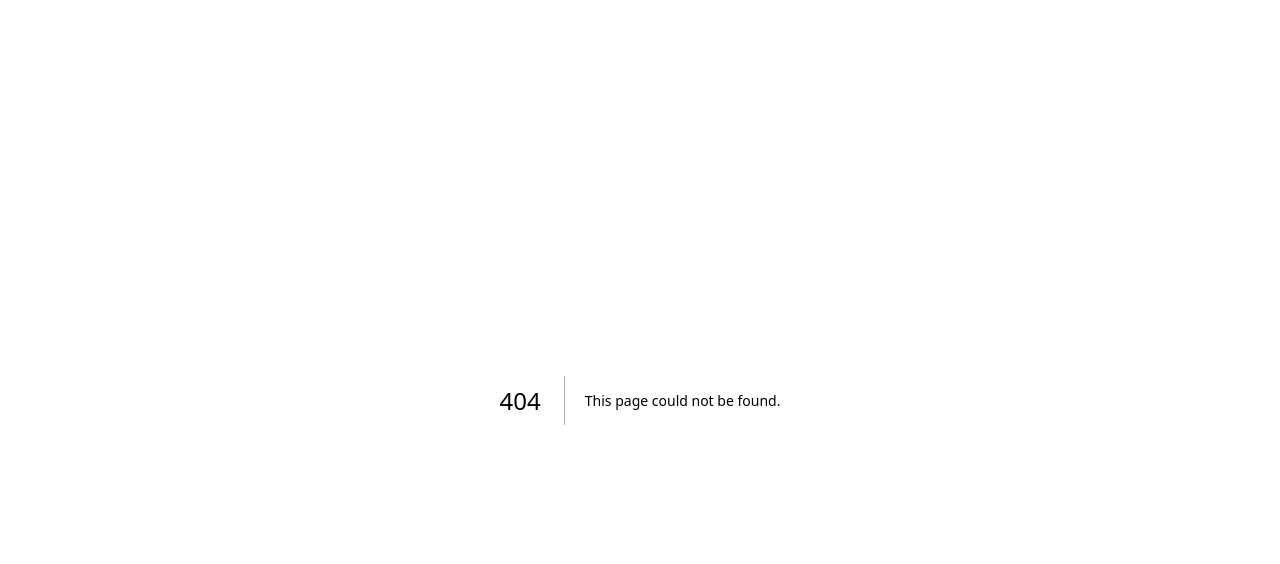
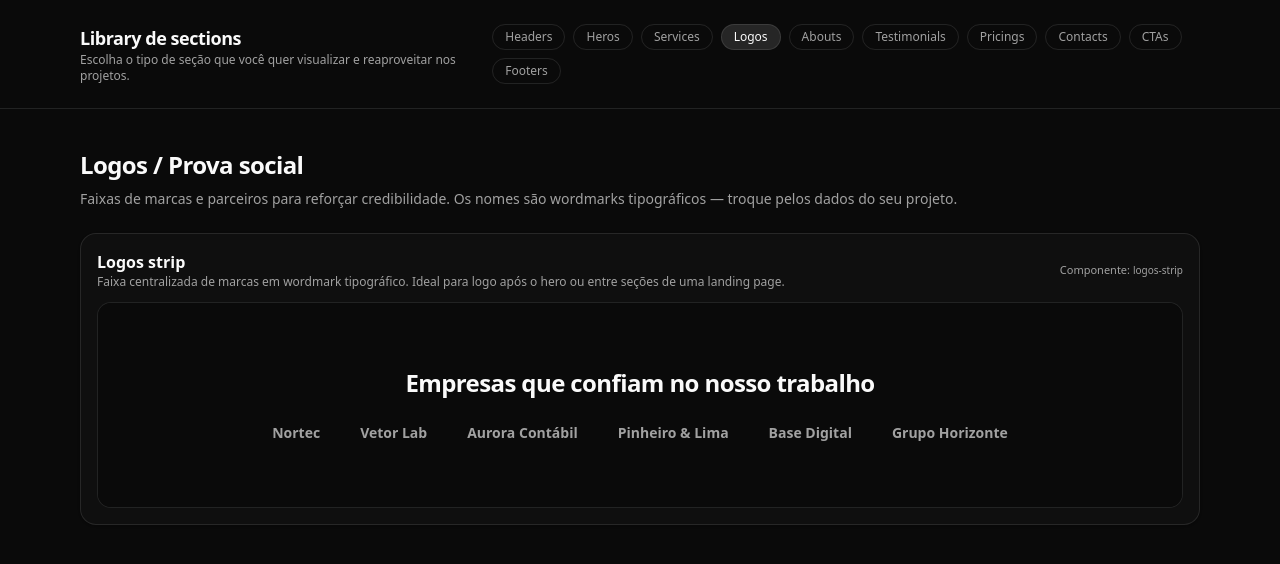
Before and after one commit to svitordev/svitordev-ui-lab, a Next.js app: page /library/logos in a window 1280 px wide. Before the commit this address had no page. Shown: the top 564 px of the page. Built offline with nearby package versions, Linux system fonts and the light colour scheme.

Commit message:
feat: add logos social proof strip

```diff
--- /dev/null
+++ b/app/library/logos/page.tsx
@@ -0,0 +1,82 @@
+// app/library/logos/page.tsx
+import type { Metadata } from "next";
+import {
+  LogosStrip,
+  type LogosStripProps,
+} from "@/components/sections/logos/logos-strip";
+
+export const metadata: Metadata = {
+  title: "Library · Logos",
+  description: "Faixa de logos e prova social para sites institucionais.",
+};
+
+type LogosItem = {
+  id: string;
+  name: string;
+  description: string;
+  props: LogosStripProps;
+};
+
+const logos: LogosItem[] = [
+  {
+    id: "logos-strip",
+    name: "Logos strip",
+    description:
+      "Faixa centralizada de marcas em wordmark tipográfico. Ideal para logo após o hero ou entre seções de uma landing page.",
+    props: {
+      title: "Empresas que confiam no nosso trabalho",
+      items: [
+        { name: "Nortec" },
+        { name: "Vetor Lab" },
+        { name: "Aurora Contábil" },
+        { name: "Pinheiro & Lima" },
+        { name: "Base Digital" },
+        { name: "Grupo Horizonte" },
+      ],
+    },
+  },
+];
+
+export default function LogosLibraryPage() {
+  return (
+    <main className="min-h-screen bg-background">
+      <div className="mx-auto max-w-6xl px-4 py-10 space-y-6">
+        <header className="space-y-2">
+          <h1 className="text-2xl font-semibold tracking-tight">
+            Logos / Prova social
+          </h1>
+          <p className="text-sm text-muted-foreground">
+            Faixas de marcas e parceiros para reforçar credibilidade. Os nomes
+            são wordmarks tipográficos — troque pelos dados do seu projeto.
+          </p>
+        </header>
+
+        <section className="space-y-4">
+          {logos.map(({ id, name, description, props }) => (
+            <div
+              key={id}
+              className="space-y-3 rounded-2xl border bg-muted/20 p-4 text-sm shadow-sm"
+            >
+              <div className="flex flex-col gap-1 md:flex-row md:items-center md:justify-between">
+                <div>
+                  <h2 className="text-base font-semibold">{name}</h2>
+                  <p className="text-xs text-muted-foreground">
+                    {description}
+                  </p>
+                </div>
+                <p className="text-[11px] text-muted-foreground">
+                  Componente: <code className="font-mono text-[10px]">{id}</code>
+                </p>
+              </div>
+
+              {/* Preview */}
+              <div className="overflow-hidden rounded-xl border bg-background">
+                <LogosStrip {...props} />
+              </div>
+            </div>
+          ))}
+        </section>
+      </div>
+    </main>
+  );
+}
--- a/components/sections/library-shell.tsx
+++ b/components/sections/library-shell.tsx
@@ -9,6 +9,7 @@ const sectionLinks = [
   { href: "/library/headers", label: "Headers" },
   { href: "/library/hero", label: "Heros" },
   { href: "/library/services", label: "Services" },
+  { href: "/library/logos", label: "Logos" },
   { href: "/library/about", label: "Abouts" },
   { href: "/library/testimonials", label: "Testimonials" },
   { href: "/library/pricing", label: "Pricings" },
--- /dev/null
+++ b/components/sections/logos/logos-strip.tsx
@@ -0,0 +1,37 @@
+// components/sections/logos/logos-strip.tsx
+
+export type LogoItem = {
+  name: string;
+};
+
+export type LogosStripProps = {
+  title?: string;
+  items: LogoItem[];
+};
+
+export function LogosStrip({ title, items }: LogosStripProps) {
+  return (
+    <section className="w-full bg-background">
+      <div className="mx-auto max-w-6xl px-4 py-12 md:py-16">
+        {title && (
+          <h2 className="mb-6 text-center text-xl font-semibold tracking-tight md:text-2xl">
+            {title}
+          </h2>
+        )}
+        <ul
+          role="list"
+          className="flex flex-wrap items-center justify-center gap-x-10 gap-y-6"
+        >
+          {items.map((item) => (
+            <li
+              key={item.name}
+              className="font-semibold text-muted-foreground"
+            >
+              {item.name}
+            </li>
+          ))}
+        </ul>
+      </div>
+    </section>
+  );
+}
--- a/memory-bank/CURRENT-STATE.md
+++ b/memory-bank/CURRENT-STATE.md
@@ -11,7 +11,8 @@ Repositório base (GitHub Template) em fase de **fundação documental**.
 - **Roadmap:** macro aprovado e versionado em `docs/ROADMAP-1000-EVOLUTIONS.md`.
 - **Lote ativo:** 001–025.
 - **Evolução 001:** ✅ IMPLEMENTADA / VERIFIED (CTA Split Actions data-driven + contrato exemplar de props).
-- **Próxima execução:** Evolução 002 (Logos / social proof strip).
+- **Evolução 002:** ✅ IMPLEMENTADA / VERIFIED (Logos / social proof strip — wordmark tipográfico, sem imagem/links/motion).
+- **Próxima execução:** Evolução 003 (Hero split com mídia).
 
 ## Stack confirmada
 
@@ -40,9 +41,9 @@ public/
 
 - **4** UI components (`components/ui/`)
 - **6** site components (`components/site/` — headers + footers)
-- **22** section components (`components/sections/` — 7 grupos × 3 + `cta-split-actions`)
+- **23** section components (`components/sections/` — 7 grupos × 3 + `cta-split-actions` + `logos-strip`)
 - **2** wrappers/shells (`library-shell.tsx` + `app/library/layout.tsx`)
-- **Total: 34** componentes reutilizáveis relevantes
+- **Total: 35** componentes reutilizáveis relevantes
 
 ## `/library` (DEC-001)
 
@@ -61,7 +62,7 @@ Production build **verde** (PASS). Lint atual: **0 errors / 0 warnings**. Rota `
 
 ### Próxima fase
 
-Roadmap macro versionado em `docs/ROADMAP-1000-EVOLUTIONS.md` (lote ativo 001–025). Evolução 001 VERIFIED. Próxima execução: Evolução 002 (Logos / social proof strip).
+Roadmap macro versionado em `docs/ROADMAP-1000-EVOLUTIONS.md` (lote ativo 001–025). Evoluções 001 e 002 VERIFIED. Próxima execução: Evolução 003 (Hero split com mídia).
 
 ### Problemas resolvidos
 
```
Also changed, not shown: memory-bank/CHANGELOG.md, 2 other files (tests, documents, lock files or other folders).
